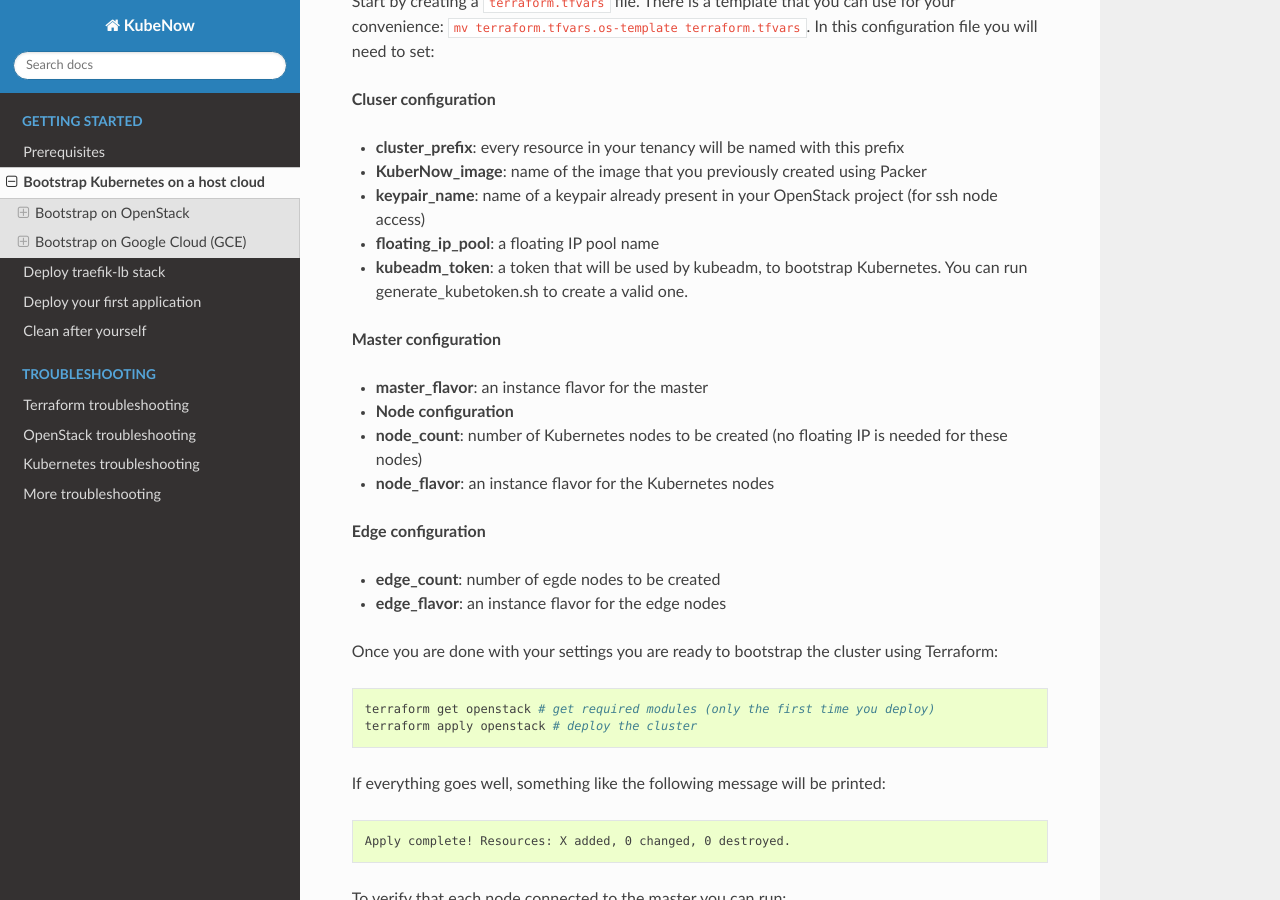
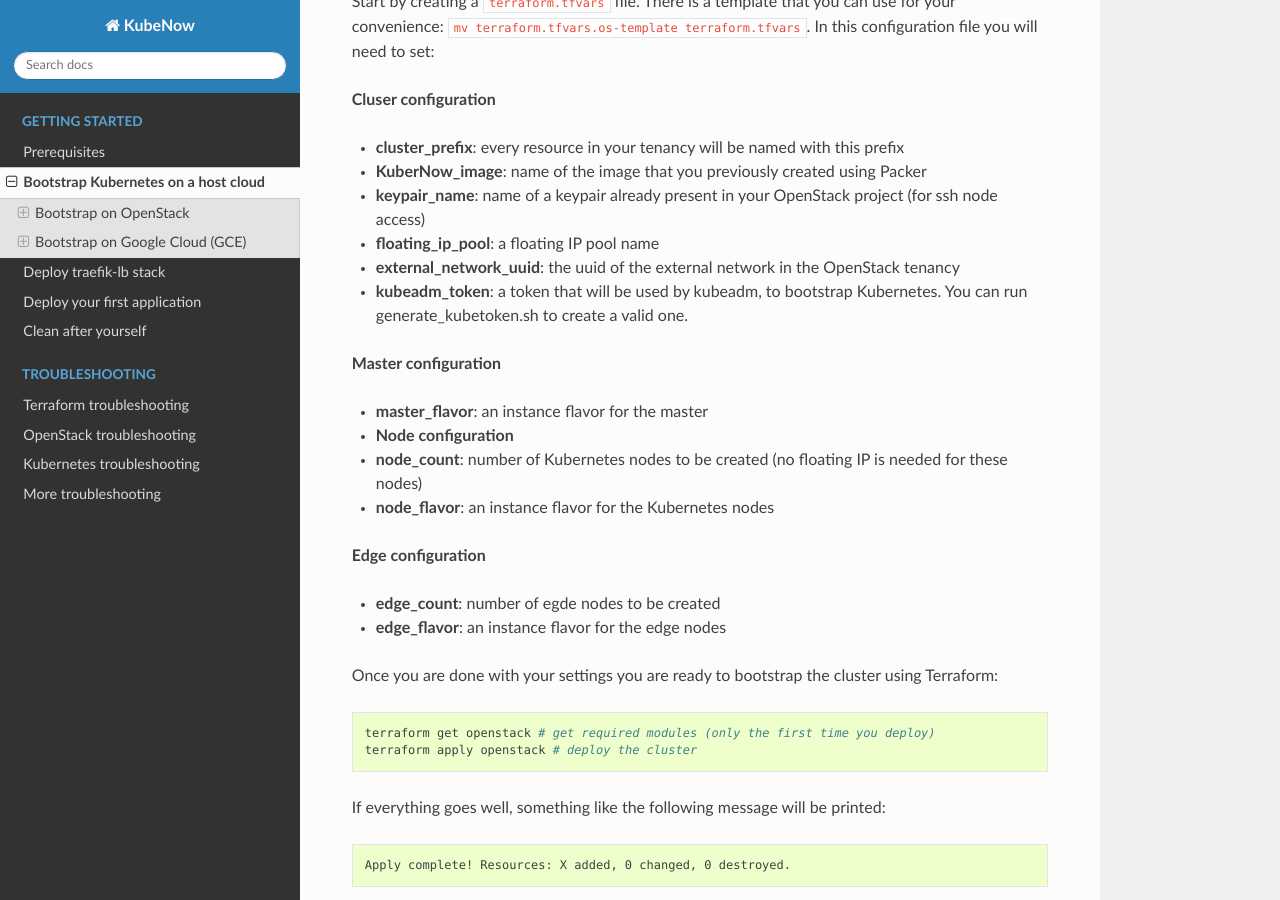
Before and after one commit to kubenow/KubeNow, a Sphinx documentation site: the page built from docs/getting_started/bootstrap.rst, in a window 1280 px wide and 900 px high, scrolled down 2015 px. Built offline with Sphinx 7.4.7 and the Read the Docs theme 2.0.0, drawn with Linux system fonts in a browser that asks for light colours; the version number could not be read and is left out.

Commit message:
updated bootstrap doc with external net param

```diff
--- a/docs/getting_started/bootstrap.rst
+++ b/docs/getting_started/bootstrap.rst
@@ -71,6 +71,7 @@ Start by creating a ``terraform.tfvars`` file. There is a template that you can
 - **KuberNow_image**: name of the image that you previously created using Packer
 - **keypair_name**: name of a keypair already present in your OpenStack project (for ssh node access)
 - **floating_ip_pool**: a floating IP pool name
+- **external_network_uuid**: the uuid of the external network in the OpenStack tenancy
 - **kubeadm_token**: a token that will be used by kubeadm, to bootstrap Kubernetes. You can run generate_kubetoken.sh to create a valid one.
 
 **Master configuration**
```
